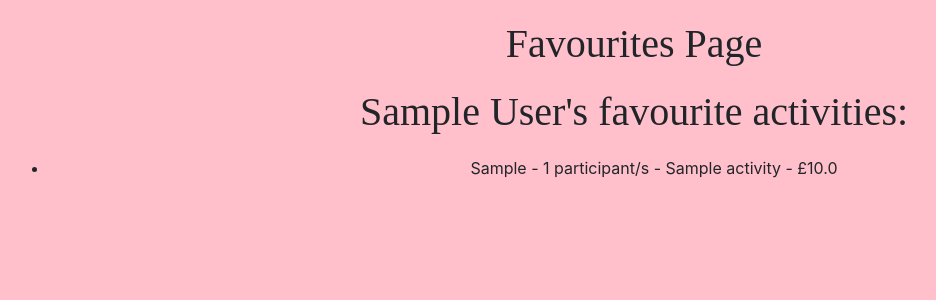
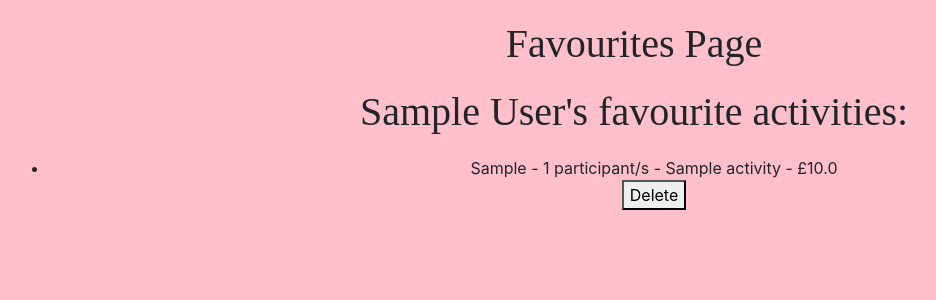
Before and after one commit to Charlie-Root/BoredApp, a Flask app: page /favourites in a window 1280 px wide. Shown: the part 72-372 px from the top of the page, without its empty margins (6-942 px from the left). Run offline with Flask 3, Linux system fonts and the light colour scheme; the visitor is signed in with stand-in values (Sample User, id 1); tables that the repository leaves empty hold one stand-in row (values such as "Sample post"); some libraries are stand-ins or nearby versions.

Commit message:
delete favourites functionality added

```diff
--- a/boredapp/Templates/favourites.html
+++ b/boredapp/Templates/favourites.html
@@ -35,9 +35,14 @@
 
 
 <h1>{{ session["FirstName"] }}'s favourite activities:</h1>
-    <ul>
-    {% for activity_info in users_favourites %}
-        <li>{{ activity_info[0] }} - {{ activity_info[1] }} participant/s - {{ activity_info[2] }} activity - £{{ activity_info[3] }} </li>
-    {%endfor%}
-    </ul>
+<ul>
+{% for activity_info in users_favourites %}
+    <li>
+        {{ activity_info[0] }} - {{ activity_info[1] }} participant/s - {{ activity_info[2] }} activity - £{{ activity_info[3] }}
+        <form action="{{ url_for('delete_favourite', activity_id=activity_info[4]) }}" method="POST">
+            <button type="submit">Delete</button>
+        </form>
+    </li>
+{% endfor %}
+</ul>
 {% endblock %}
--- a/boredapp/Templates/login.html
+++ b/boredapp/Templates/login.html
@@ -35,7 +35,6 @@
      {% endif%}
      {% endwith %}
 
-<button id="backButton">Go Back</button>
 
 <h1> The BoredApp</h1>
 <h2> Log into your Account</h2>
--- a/boredapp/Templates/signup.html
+++ b/boredapp/Templates/signup.html
@@ -36,7 +36,6 @@
      {% endwith %}
 
 
-<button id="backButton">Go Back</button>
 
 <h1> The BoredApp</h1>
 <h2> Sign up to get amazing activity ideas </h2>
--- a/boredapp/routes.py
+++ b/boredapp/routes.py
@@ -132,7 +132,7 @@ def forgotpassword():
 
         # insert something that send a password changer to their email
 
-        flash("Password reset link sent", "info")
+        flash("Password reset link sent", "success")
 
     return render_template("forgotpassword.html", emailOrUsername=emailOrUsername, form=form)
 
@@ -152,12 +152,25 @@ def view_favourites():
     """
     if is_user_logged_in() is True:
         users_favourites = (
-            database.session.query(Favourites.activity, Favourites.participants, Favourites.type, Favourites.price)
+            database.session.query(Favourites.activity, Favourites.participants, Favourites.type, Favourites.price,
+                                   Favourites.activityID)
             .filter(Favourites.UserID == session["UserID"])
             .all())
         return render_template("favourites.html", users_favourites=users_favourites)
     else:
         return redirect(url_for("login"))
+
+
+@app.route('/favourites/delete/<string:activity_id>', methods=['POST'])
+def delete_favourite(activity_id):
+    if is_user_logged_in() is True:
+        activity_to_delete = database.session.query(Favourites).filter_by(UserID=session['UserID'],
+                                                                          activityID=activity_id).first()
+        if activity_to_delete:
+            database.session.delete(activity_to_delete)
+            database.session.commit()
+            flash("Activity removed from your favourites.", "success")
+    return redirect(url_for('view_favourites'))
 
 
 @app.route("/activity")  # < > lets you pass value through to function as a parameter
```
Also changed, not shown: boredapp/Static/js/index.js (+0 -10 lines).
